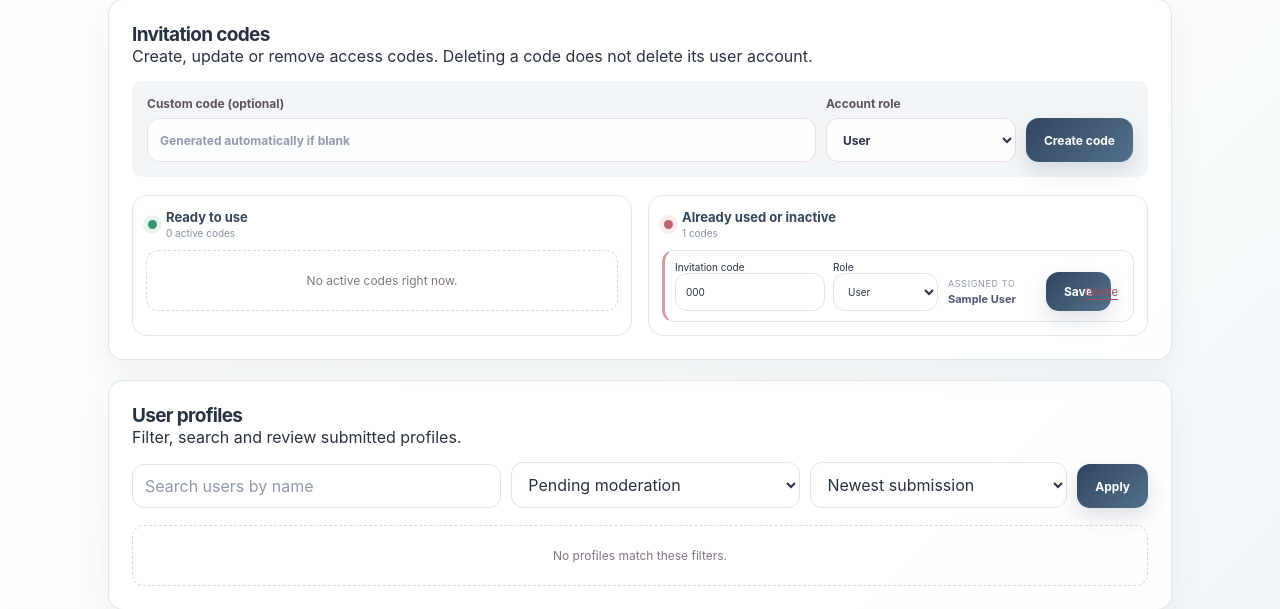
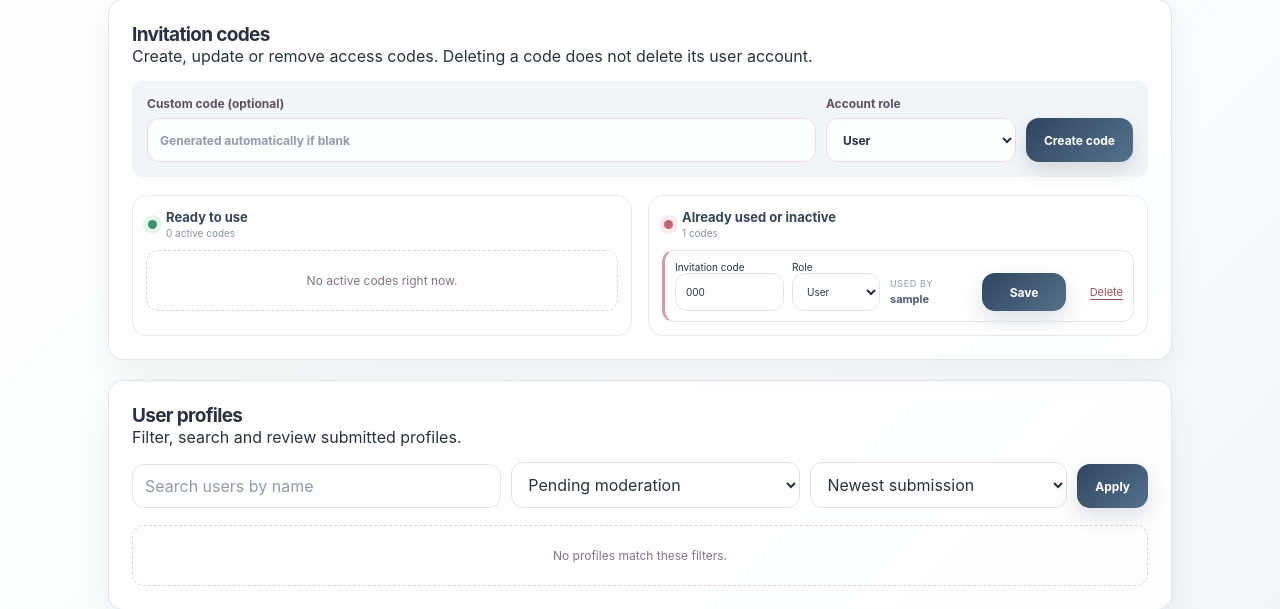
Before and after one commit to spideynyc228-star/Dream-ball, a Django app: page /moderation/ in a window 1280 px wide. Shown: the part 422-1031 px from the top of the page. Run offline with Django 5.2, Linux system fonts and the light colour scheme; a user stored in the database is signed in; tables that the repository leaves empty hold one stand-in row (values such as "Sample post"); data that the repository does not hold is empty.

Commit message:
Compact invitation cards and show assignee usernames

```diff
--- a/static/app.js
+++ b/static/app.js
@@ -288,7 +288,7 @@ document.addEventListener("DOMContentLoaded", () => {
     const safeRole = escapeHtml(invitation.role);
     const record = document.createElement("article");
     record.className = "invitation-record code-available";
-    record.innerHTML = `<form class="code-edit-form" method="post" action="${escapeHtml(invitation.update_url)}"><input type="hidden" name="csrfmiddlewaretoken" value="${escapeHtml(csrfToken)}"><label>Invitation code<input name="code" value="${safeCode}" maxlength="32" required></label><label>Role<select name="role"><option value="user" ${safeRole === "user" ? "selected" : ""}>User</option><option value="admin" ${safeRole === "admin" ? "selected" : ""}>Administrator</option></select></label><div class="code-assignment"><span>Available</span><b>Not used yet</b></div><button class="button button-secondary" type="submit">Save</button></form><form method="post" action="${escapeHtml(invitation.delete_url)}" data-confirm="Delete invitation code ${safeCode}?"> <input type="hidden" name="csrfmiddlewaretoken" value="${escapeHtml(csrfToken)}"><button class="text-action delete-code" type="submit">Delete</button></form>`;
+    record.innerHTML = `<form class="code-edit-form" method="post" action="${escapeHtml(invitation.update_url)}"><input type="hidden" name="csrfmiddlewaretoken" value="${escapeHtml(csrfToken)}"><label>Invitation code<input name="code" value="${safeCode}" maxlength="32" required></label><label>Role<select name="role"><option value="user" ${safeRole === "user" ? "selected" : ""}>User</option><option value="admin" ${safeRole === "admin" ? "selected" : ""}>Administrator</option></select></label><button class="button button-secondary" type="submit">Save</button></form><form method="post" action="${escapeHtml(invitation.delete_url)}" data-confirm="Delete invitation code ${safeCode}?"> <input type="hidden" name="csrfmiddlewaretoken" value="${escapeHtml(csrfToken)}"><button class="text-action delete-code" type="submit">Delete</button></form>`;
     return record;
   };
   document.addEventListener("submit", async (event) => {
--- a/static/style.css
+++ b/static/style.css
@@ -492,3 +492,15 @@ html { background:#f7f9fb; } body { background:linear-gradient(135deg,#fff 0%,#f
 .code-column .invitation-list { grid-template-columns:1fr; gap:8px; }
 .code-column .invitation-record { padding:10px; background:#fff; }.code-column .invitation-record.code-available { border-left:3px solid #77b99b; }.code-column .invitation-record.code-used { border-left:3px solid #d99aa2; }
 @media (max-width:980px) { .code-columns { grid-template-columns:1fr; } }
+
+/* Keep code actions inside their card, even when a code or name is long. */
+.code-column .code-edit-form { min-width:0; grid-template-columns:minmax(0,1fr) minmax(92px,.42fr) 84px; }
+.code-column .code-used .code-edit-form { grid-template-columns:minmax(0,1fr) minmax(88px,.4fr) minmax(86px,.42fr) 84px; }
+.code-column .code-edit-form label { min-width:0; }.code-column .code-edit-form input,.code-column .code-edit-form select { min-width:0; width:100%; }
+.code-column .code-edit-form .button { width:84px; padding:8px; }
+.code-column .invitation-record > form:last-child { width:48px; justify-content:flex-end; }
+.code-column .delete-code { min-width:48px; padding:0; text-align:right; }
+@media (max-width:620px) {
+  .code-column .code-edit-form,.code-column .code-used .code-edit-form { grid-template-columns:minmax(0,1fr) minmax(92px,.42fr) 84px; }
+  .code-column .code-used .code-assignment { grid-column:1 / -1; }
+}
--- a/templates/base.html
+++ b/templates/base.html
@@ -6,7 +6,7 @@
   <meta name="viewport" content="width=device-width, initial-scale=1">
   <meta name="description" content="Dream Ball is a secure, invitation-only platform for school event coordination.">
   <title>{% block title %}Dream Ball · Safe Student Event Coordination{% endblock %}</title>
-  <link rel="stylesheet" href="{% static 'style.css' %}?v=invitation-columns-3">
+  <link rel="stylesheet" href="{% static 'style.css' %}?v=invitation-columns-4">
   <script src="{% static 'app.js' %}?v=async-code-actions-1" defer></script>
 </head>
 <body class="{% block body_class %}{% endblock %}">
--- a/templates/moderation/_invitation_card.html
+++ b/templates/moderation/_invitation_card.html
@@ -3,11 +3,10 @@
     {% csrf_token %}
     <label>Invitation code<input name="code" value="{{ code.code }}" maxlength="32" required></label>
     <label>Role<select name="role"><option value="user" {% if code.role == 'user' %}selected{% endif %}>User</option><option value="admin" {% if code.role == 'admin' %}selected{% endif %}>Administrator</option></select></label>
-    <div class="code-assignment">
-      {% if code.used_by %}<span>Assigned to</span><b>{{ code.used_by.get_full_name|default:code.used_by.username }}</b>
-      {% elif code.is_active %}<span>Available</span><b>Ready to use</b>
+    {% if code.used_by or not code.is_active %}<div class="code-assignment">
+      {% if code.used_by %}<span>Used by</span><b>{{ code.used_by.username }}</b>
       {% else %}<span>Inactive</span><b>Not available</b>{% endif %}
-    </div>
+    </div>{% endif %}
     <button class="button button-secondary" type="submit">Save</button>
   </form>
   <form method="post" action="{% url 'moderation:delete_invitation' code.id %}" data-confirm="Delete invitation code {{ code.code }}?{% if code.used_by %} The user account will remain active.{% endif %}">
```
